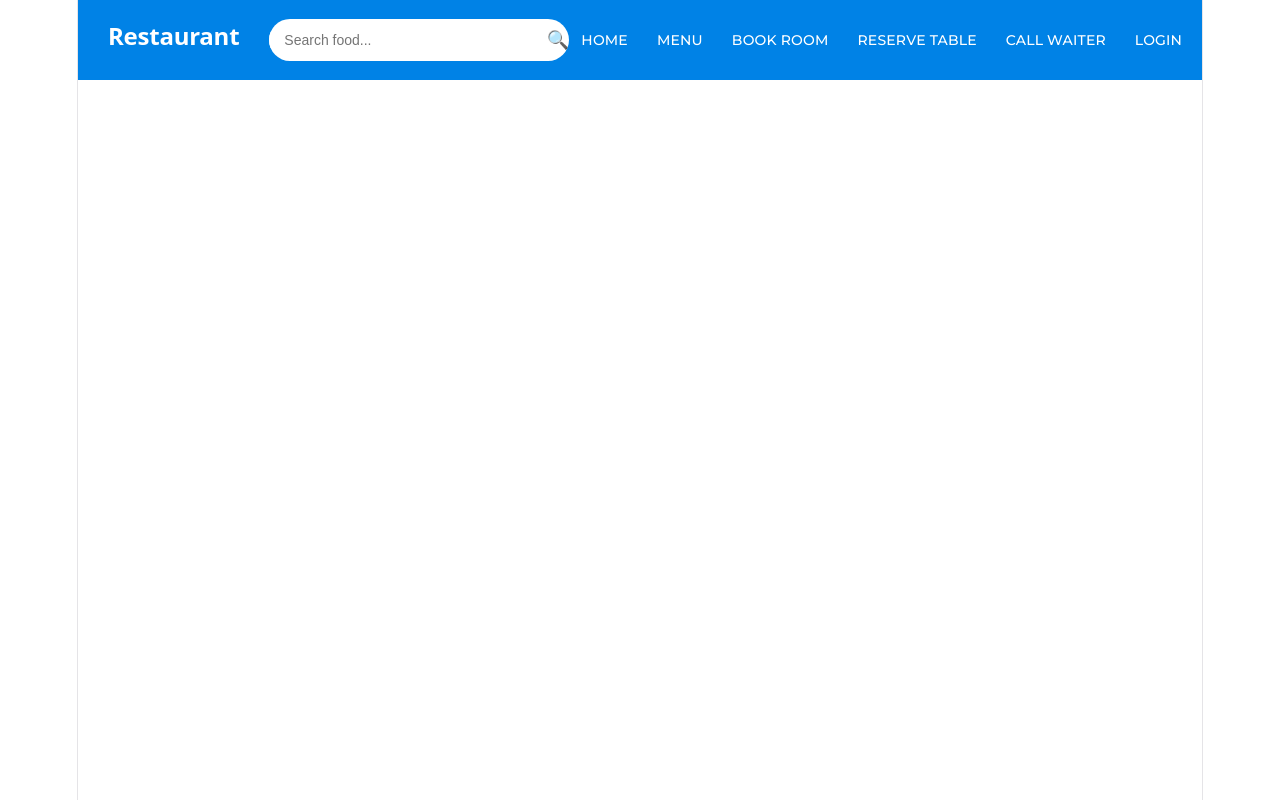
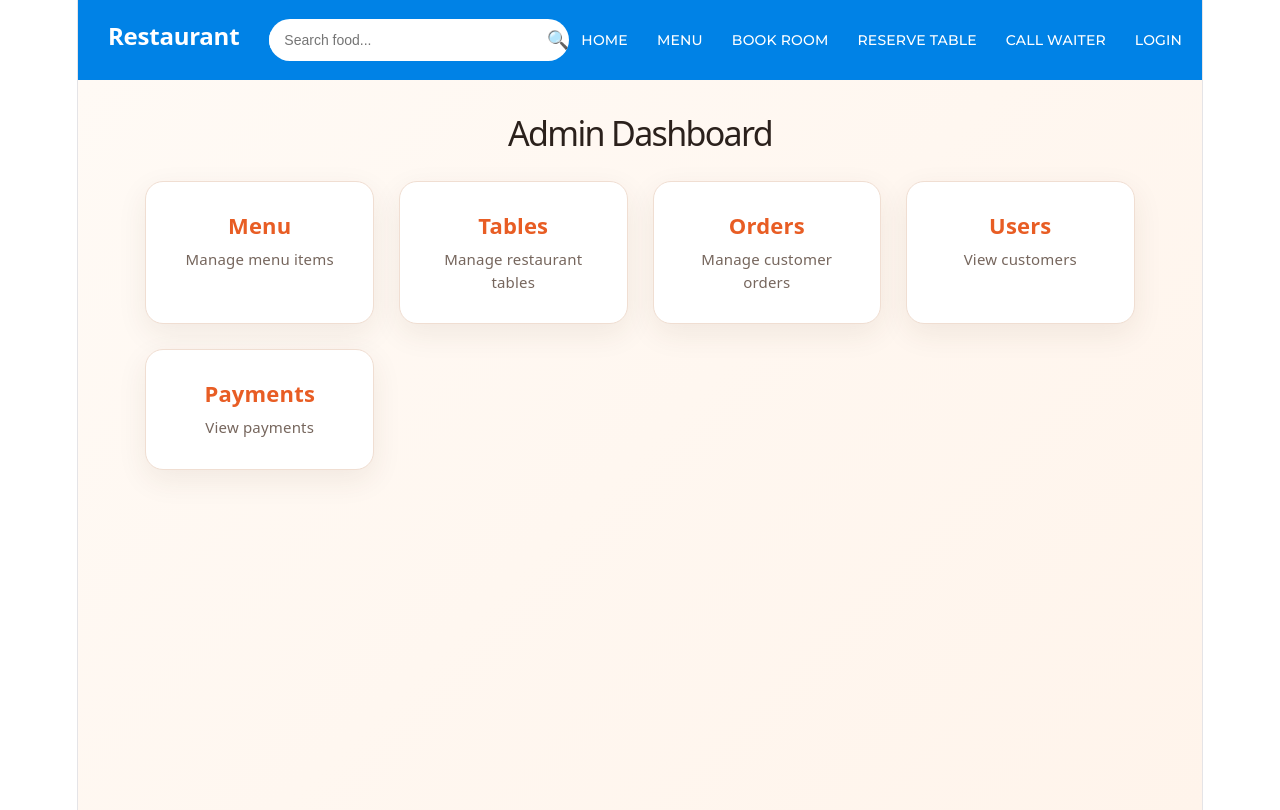
Before and after one commit to girish200097/restaurant-management-system, a React (Vite) app in the folder frontend/: page /admin/dashboard in a window 1280 px wide. Built offline with nearby package versions, Linux system fonts and the light colour scheme.

Commit message:
Create admin dashboard

```diff
--- /dev/null
+++ b/frontend/src/pages/admin/AdminDashboard.css
@@ -0,0 +1,89 @@
+.admin-dashboard {
+    min-height: calc(100vh - 70px);
+    padding: 40px 6%;
+    background: linear-gradient(
+        135deg,
+        #fffaf5,
+        #fff4eb
+    );
+    box-sizing: border-box;
+}
+
+.admin-dashboard h1 {
+    margin: 0 0 35px;
+    color: #2b211c;
+    font-size: 34px;
+    text-align: center;
+}
+
+
+/* Dashboard Cards */
+
+.dashboard-cards {
+    display: grid;
+    grid-template-columns: repeat(
+        auto-fit,
+        minmax(220px, 1fr)
+    );
+    gap: 25px;
+    max-width: 1100px;
+    margin: 0 auto;
+}
+
+.dashboard-card {
+    background: #ffffff;
+    padding: 30px 25px;
+    border-radius: 18px;
+    border: 1px solid #f0ded2;
+
+    box-shadow:
+        0 10px 30px rgba(80, 45, 25, 0.08);
+
+    transition:
+        transform 0.25s ease,
+        box-shadow 0.25s ease;
+}
+
+.dashboard-card:hover {
+    transform: translateY(-5px);
+
+    box-shadow:
+        0 15px 35px rgba(80, 45, 25, 0.14);
+}
+
+.dashboard-card h3 {
+    margin: 0 0 10px;
+    color: #e85d24;
+    font-size: 22px;
+}
+
+.dashboard-card p {
+    margin: 0;
+    color: #76665d;
+    font-size: 15px;
+    line-height: 1.5;
+}
+
+
+/* Mobile */
+
+@media (max-width: 600px) {
+
+    .admin-dashboard {
+        padding: 30px 20px;
+    }
+
+    .admin-dashboard h1 {
+        font-size: 28px;
+        margin-bottom: 25px;
+    }
+
+    .dashboard-cards {
+        grid-template-columns: 1fr;
+        gap: 18px;
+    }
+
+    .dashboard-card {
+        padding: 25px 20px;
+    }
+}
--- /dev/null
+++ b/frontend/src/pages/admin/AdminDashboard.jsx
@@ -0,0 +1,42 @@
+import "./AdminDashboard.css";
+
+function AdminDashboard() {
+    return (
+        <div className="admin-dashboard">
+
+            <h1>Admin Dashboard</h1>
+
+            <div className="dashboard-cards">
+
+                <div className="dashboard-card">
+                    <h3>Menu</h3>
+                    <p>Manage menu items</p>
+                </div>
+
+                <div className="dashboard-card">
+                    <h3>Tables</h3>
+                    <p>Manage restaurant tables</p>
+                </div>
+
+                <div className="dashboard-card">
+                    <h3>Orders</h3>
+                    <p>Manage customer orders</p>
+                </div>
+
+                <div className="dashboard-card">
+                    <h3>Users</h3>
+                    <p>View customers</p>
+                </div>
+
+                <div className="dashboard-card">
+                    <h3>Payments</h3>
+                    <p>View payments</p>
+                </div>
+
+            </div>
+
+        </div>
+    );
+}
+
+export default AdminDashboard;
--- a/frontend/src/routes/AppRoutes.jsx
+++ b/frontend/src/routes/AppRoutes.jsx
@@ -7,6 +7,7 @@ import TableReservation from "../pages/user/TableReservation";
 import CallWaiter from "../pages/user/CallWaiter";
 import VerifyLogin from "../pages/user/VerifyLogin";
 import ProtectedRoute from "../components/ProtectedRoute";
+import AdminDashboard from "../pages/admin/AdminDashboard";
 function AppRoutes() {
   return (
     <Routes>
@@ -24,6 +25,10 @@ function AppRoutes() {
       <Route path="/room-booking" element={<RoomBooking />} />
       <Route path="/table-reservation" element={<TableReservation />} />
       <Route path="/call-waiter" element={<CallWaiter />} />
+      <Route
+          path="/admin/dashboard"
+          element={<AdminDashboard />}
+      />
     </Routes>
   );
 }
```
Also changed, not shown: frontend/src/pages/admin/Dashboard.jsx (deleted).
